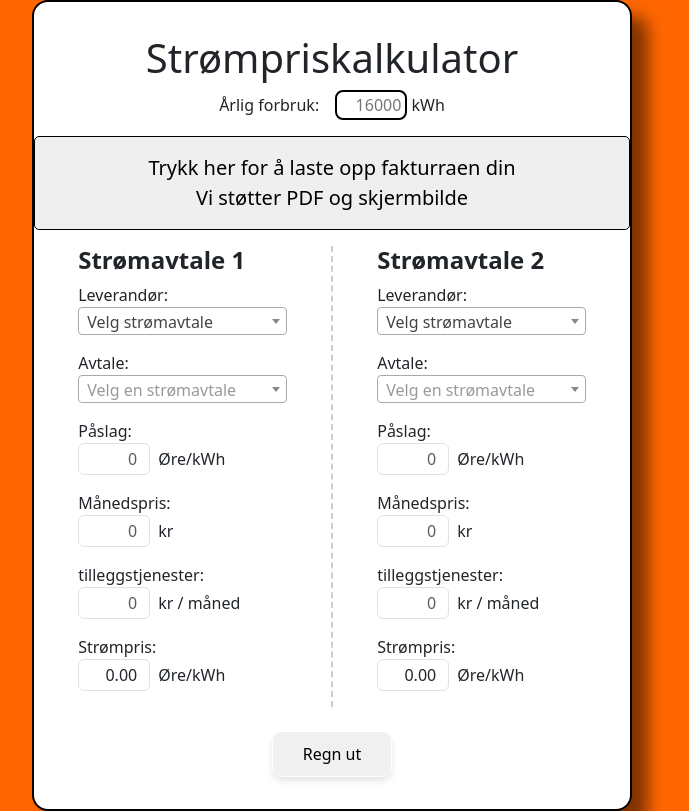
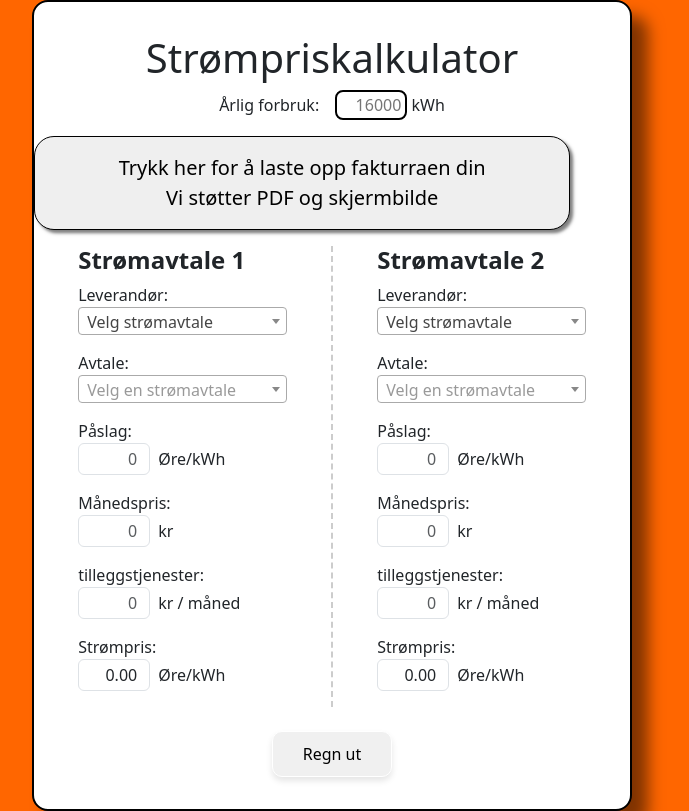
Before and after one commit to chrishag1/strom.powersuite.no, a Flask app: template templates/test/side_med_komponenter.html in a window 1280 px wide. Shown: the whole page, without its empty margins (308-997 px from the left). Run offline with Flask 3, Linux system fonts and the light colour scheme; the template is opened without the code that fills it, so the values that code supplies are empty; some libraries are stand-ins or nearby versions.

Commit message:
ryddet opp i koden

```diff
--- a/templates/kompnenter/ai_leser_stromavtale.html
+++ b/templates/kompnenter/ai_leser_stromavtale.html
@@ -1,7 +1,9 @@
 <div id="progress-container" style="width: 100%; background: #eee; height: 20px; display: none; margin-top: 10px;">
-  <div id="progress-bar" style="width: 0%; height: 100%; background: #4caf50;"></div>
+  <div id="progress-bar" style="width: 0; height: 100%; background: #4caf50;"></div>
 </div>
-<button class="ai_kort py-3 mb-3" onclick="document.getElementById('opplastet_avtale').click()" id="last_opp_knapp"> Trykk her for å laste opp fakturraen din <br/> Vi støtter PDF og skjermbilde
-    <input type="file" id="opplastet_avtale" name="opplastet_avtale" accept="application/pdf, image/png, image/jpg, image/jpeg" style="display: none"/>
-</button>
+<div class="ai_input_felt" >
+    <button class="ai_kort py-3 mb-3" style="width: 90%; border-radius: 20px; box-shadow: 0.2rem 0.2rem 0.2rem rgba(0, 0, 0, 0.5);" onclick="document.getElementById('opplastet_avtale').click()" id="last_opp_knapp"> Trykk her for å laste opp fakturraen din <br/> Vi støtter PDF og skjermbilde
+        <input type="file" id="opplastet_avtale" name="opplastet_avtale" accept="application/pdf, image/png, image/jpg, image/jpeg" style="display: none"/>
+    </button>
+</div>
 <script src="../../static/ai_input.js"></script>
```
